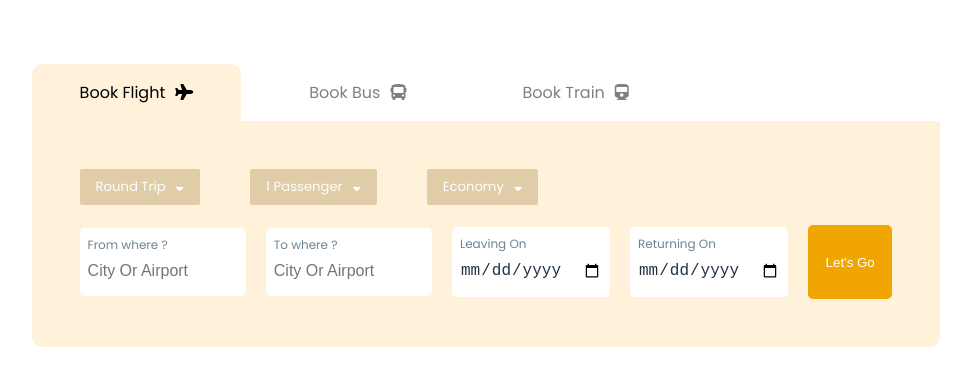
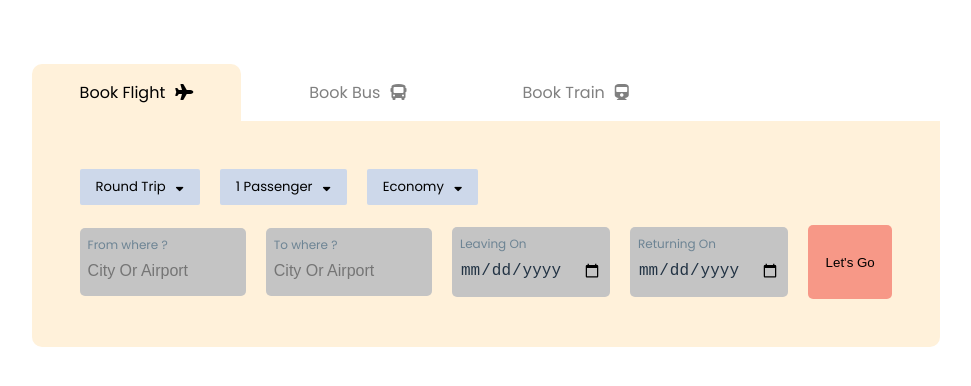
Before and after one commit to elite37/Ticket-Xpress, a plain HTML site: page components/flightform.html in a window 1280 px wide. Shown: the whole page, without its empty margins (154-1125 px from the left). Drawn offline with Linux system fonts and the light colour scheme.

Commit message:
Modifying the Flightform Section

```diff
--- a/assest/css/flightform.css
+++ b/assest/css/flightform.css
@@ -97,8 +97,8 @@ body{
 
 .filghttype{
      padding: 0.5rem 1rem;
-     margin-right: 50px !important;
-     background:#e0cca6;
+     margin-right:20px;
+     background: #CDD8EA;
      border-radius: 2px;
 
 }
@@ -107,7 +107,6 @@ body{
     display: flex;
     justify-content: center;
     align-items: center;
-    color:#fff;
 }
 
 .filghttype a > div{
@@ -132,7 +131,8 @@ body{
     flex-direction: column;
     margin-right: 20px;
     /* background:#e0cca6; */
-    background:#ffffff;
+    /* background:#ffffff; */
+    background: #C4C4C4;
     padding:0.5rem;
     border-radius: 5px;
 }
@@ -162,8 +162,7 @@ body{
     outline:none;
     height:74px;
     padding: 0.3rem 1.1rem;
-    color: #fff;
-    background: #F1A501;
+    background: #EF413680;
     border-radius: 5px;
     cursor:pointer;
 }
```
